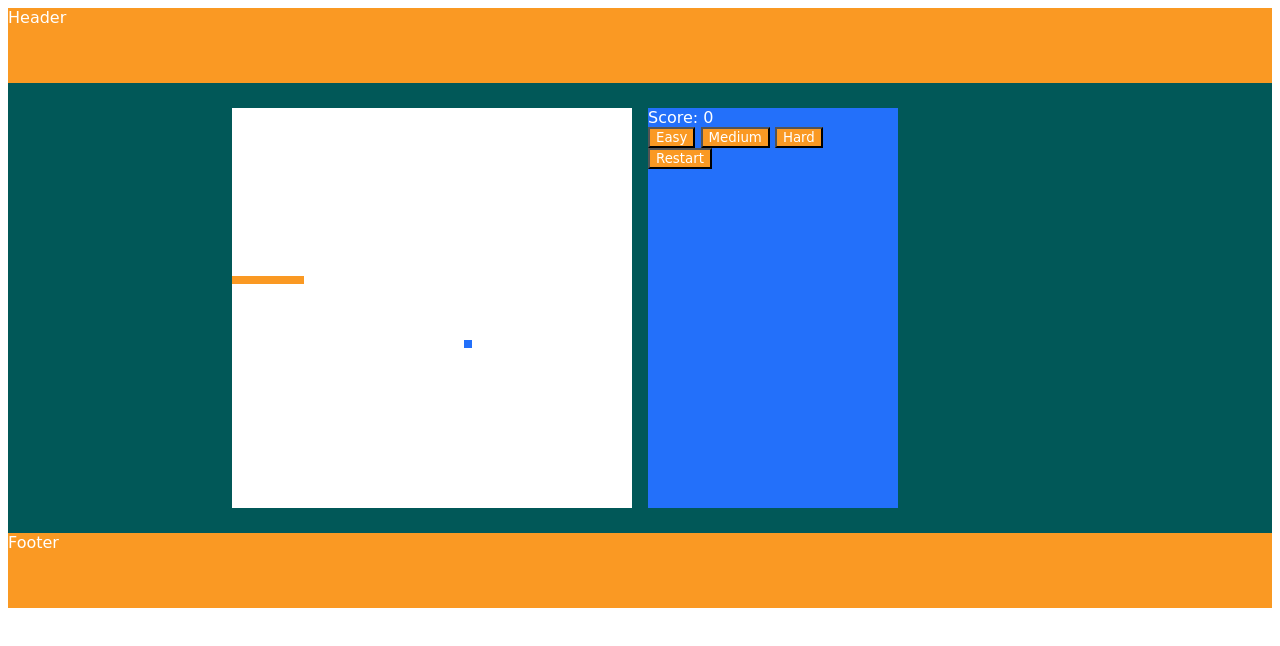
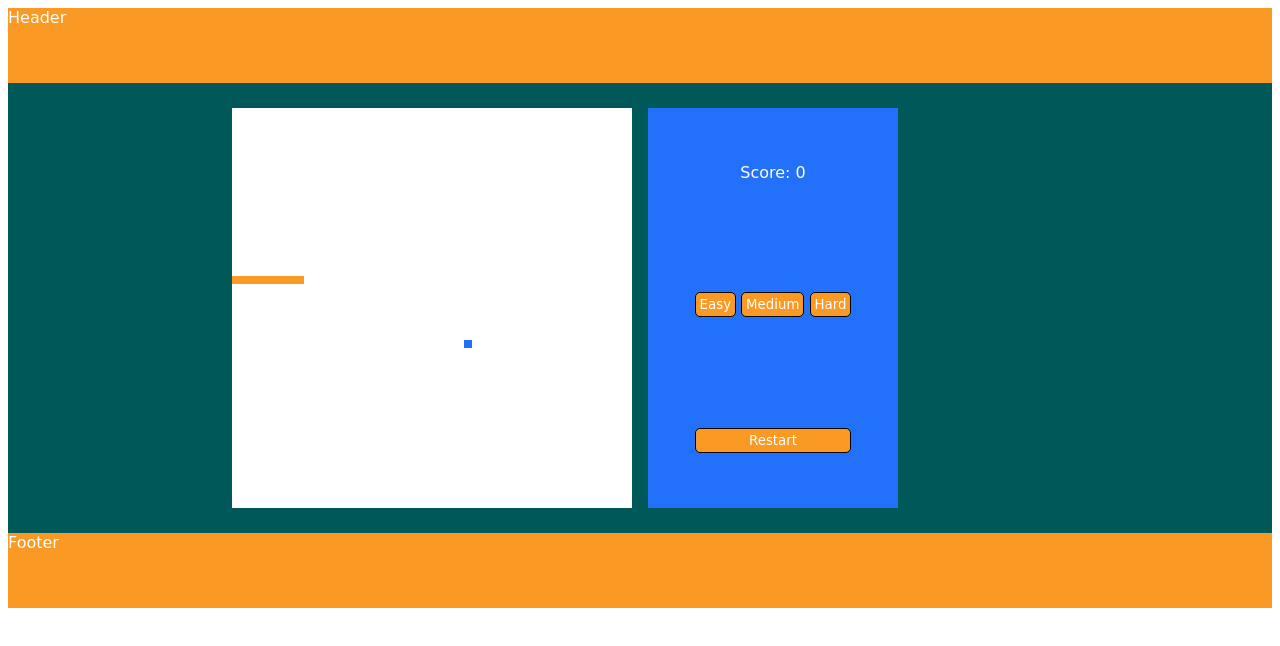
Before and after one commit to HasanMaaraj/Snake, a plain HTML site: page index.html in a window 1280 px wide. Drawn offline with Linux system fonts and the light colour scheme.

Commit message:
Style display section

```diff
--- a/style.css
+++ b/style.css
@@ -34,10 +34,6 @@ main {
   grid-template-columns: repeat(50, 1fr);
   height: 100%;
 }
-/*
-.cell {
-  border: 1px black solid;
-} */
 
 .food-cell,
 .display {
@@ -48,4 +44,17 @@ main {
   min-width: 250px;
   height: 100%;
   justify-self: start;
+  display: grid;
+  align-items: center;
+  justify-content: center;
 }
+
+.score-display {
+  text-align: center;
+}
+
+button {
+  padding: 4px;
+  border: 1px black solid;
+  border-radius: 5px;
+}
```
